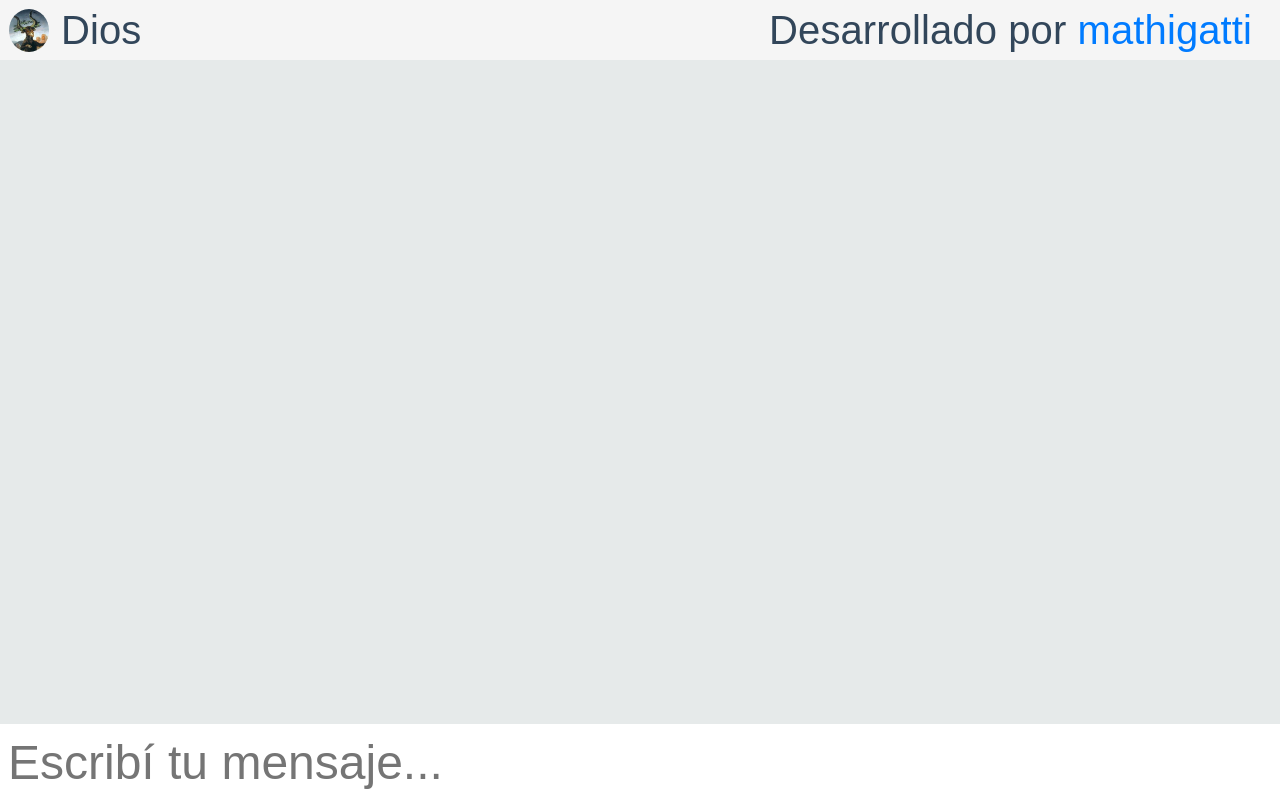
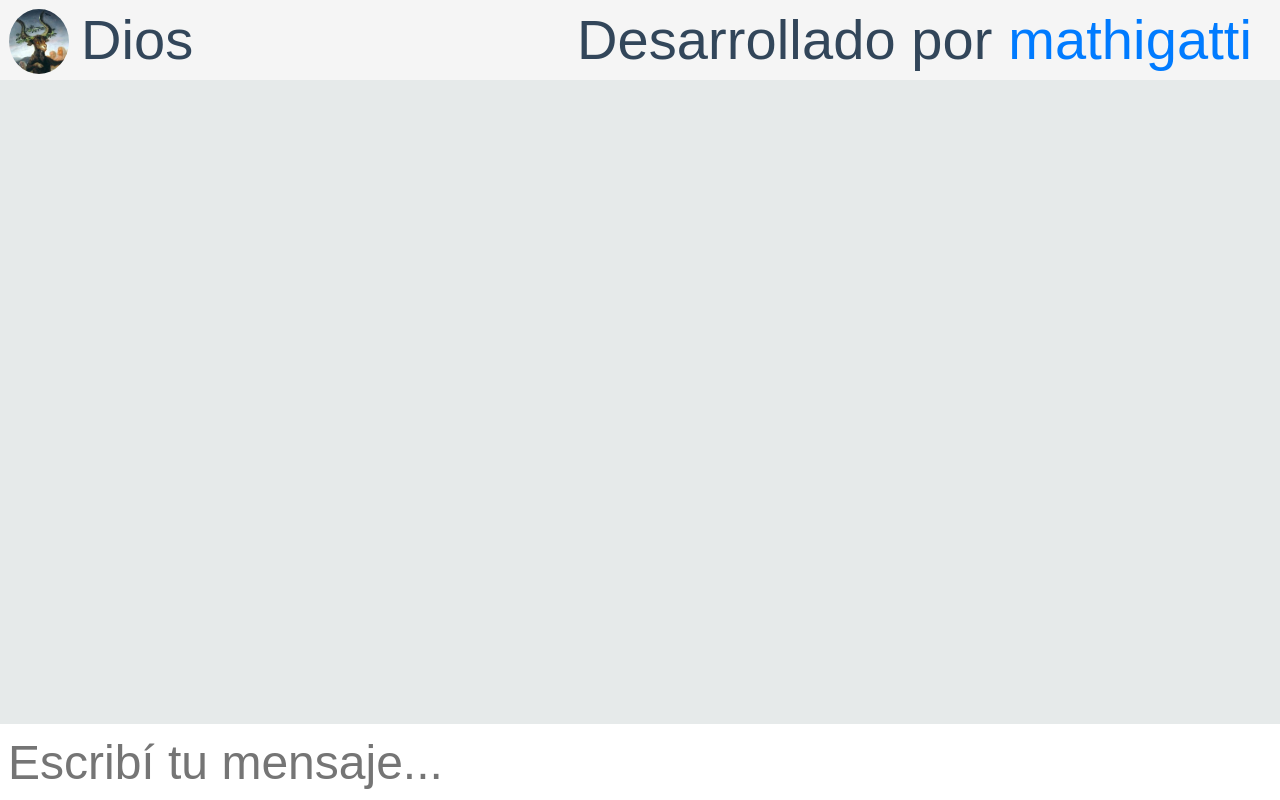
Before and after one commit to mathigatti/gpt-2-chatbot, a Flask app: page /chat in a window 1280 px wide. Run offline with Flask 2, Linux system fonts and the light colour scheme; some libraries are stand-ins or nearby versions.

Commit message:
god style

```diff
--- a/chatbot.py
+++ b/chatbot.py
@@ -3,6 +3,7 @@ from aitextgen import aitextgen
 human = "He: "
 bot = "She: "
 full_chat = f"{human}I want to fuck you hottie\n{bot}Please fuck me really hard\n{human}Your pussy is really wet\n{bot}My pussy is tight and can take a lot of pain\n"
+#full_chat = f"{human}My lord, how can I stop this pain?.\n{bot}This will stop the day the truthful will benefit from their truthfulness.\n{human} Thanks my lord, for them are gardens in Paradise to live forever.\n{bot}Those who follower me will be rewarded, my son.\n"
 
 def start_model():
 	# Para descargar el modelo la primera vez ejecutar la siguiente linea
--- a/templates/chat.html
+++ b/templates/chat.html
@@ -46,19 +46,19 @@ body {
 
 #frame .content .contact-profile {
   width: 100%;
-  height: 60px;
-  line-height: 60px;
+  height: 80px;
+  line-height: 80px;
   background: #f5f5f5;
 }
 #frame .content .contact-profile img {
-  width: 40px;
+  width: 60px;
   border-radius: 50%;
   float: left;
   margin: 9px 12px 0 9px;
 }
 #frame .content .contact-profile p {
   float: left;
-  font-size: 2.5em;
+  font-size: 3.5em;
 }
 #frame .content .contact-profile .social-media {
   float: right;
```
Lines whose indentation alone changed are shown as unchanged.
